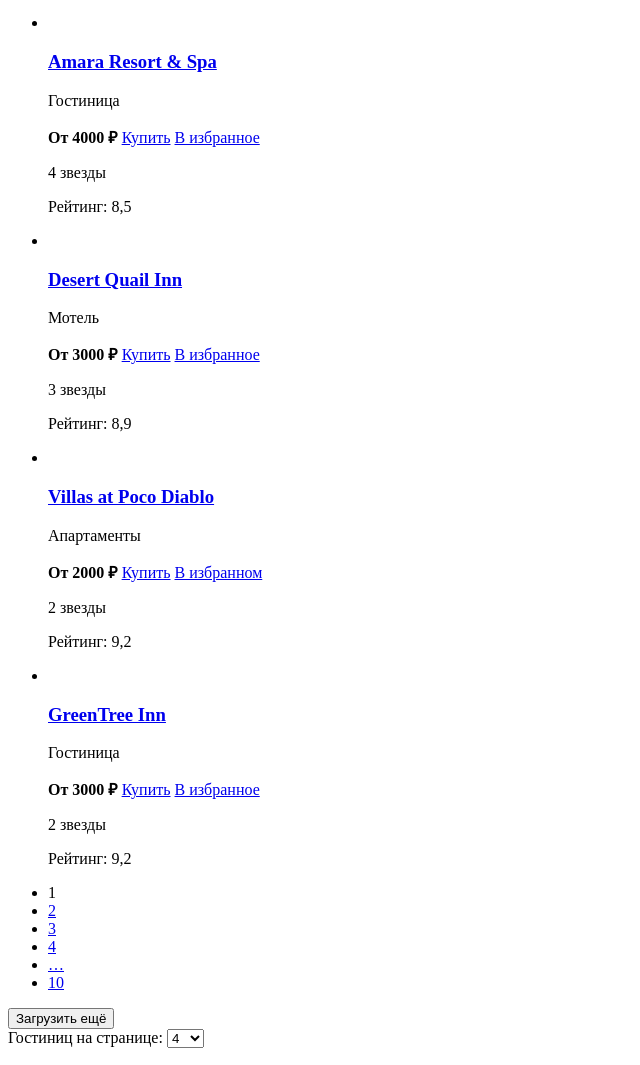
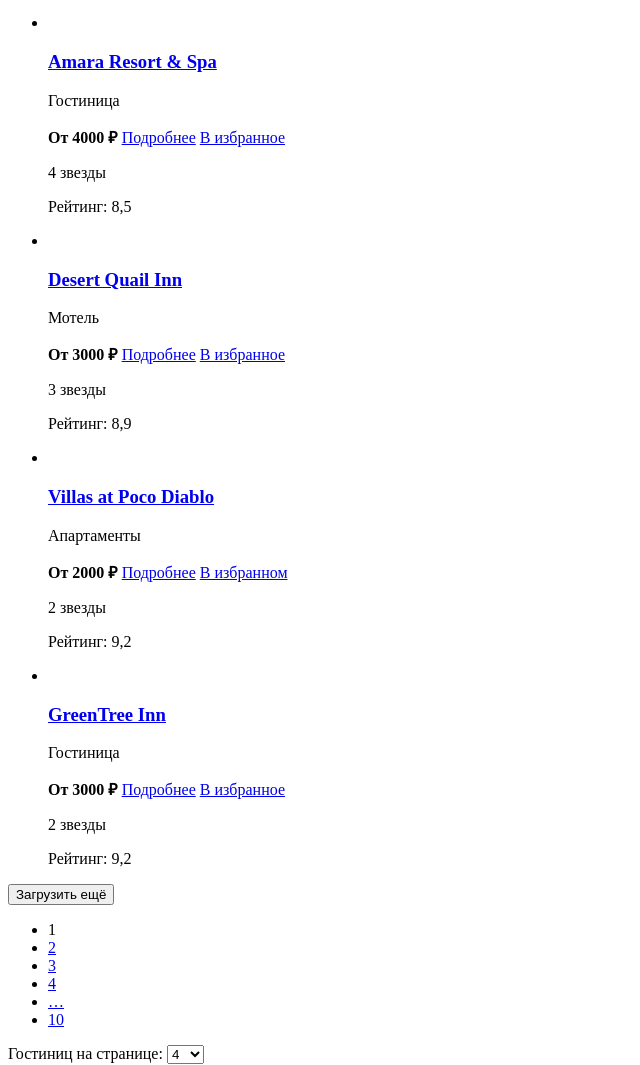
Before and after one commit to Medel51/1793321-sedona-32, a plain HTML site: page catalog.html in a window 1280 px wide. Shown: the part 786-1851 px from the top of the page, without its empty margins (0-640 px from the left). Drawn offline with Linux system fonts and the light colour scheme.

Commit message:
Делает исправления по замечаниям

```diff
--- a/catalog.html
+++ b/catalog.html
@@ -44,7 +44,7 @@
     </header>
 
     <main class="main-inner">
-      <header class="inner-header">
+      <div class="inner-header">
         <h1 class="inner-header-title">Гостиницы Седоны</h1>
         <ul class="breadcrumbs">
           <li class="breadcrumbs-item">
@@ -52,13 +52,10 @@
               <span class="visually-hidden">Главная</span>
             </a>
           </li>
-          <li class="breadcrumbs-item">
-            <a class="breadcrumbs-link">Гостиницы</a>
-          </li>
+          <li class="breadcrumbs-item">Гостиницы</li>
         </ul>
-      </header>
-
-      <section class="catalog-hotels">
+      </div>
+      <div class="catalog-hotels">
           <h2 class="visually-hidden">Список гостиниц с фильтрами</h2>
           <form class="catalog-filter" action="https://echo.htmlacademy.ru/" method="get">
             <fieldset class="catalog-filter-group">
@@ -87,7 +84,6 @@
                 </li>
               </ul>
             </fieldset>
-
             <fieldset class="catalog-filter-group">
               <legend class="catalog-filter-title">Тип жилья</legend>
               <ul class="catalog-filter-list">
@@ -114,7 +110,6 @@
                 </li>
               </ul>
             </fieldset>
-
             <fieldset class="catalog-filter-group">
               <legend class="catalog-filter-title">Стоимость, ₽</legend>
               <button class="range-toggle toggle-min" type="button">
@@ -123,19 +118,17 @@
               <button class="range-toggle toggle-max" type="button">
                 <span class="visually-hidden">Изменить максимальную цену.</span>
               </button>
-
               <label class="catalog-filter-label">
                 от <input class="catalog-filter-input" type="number" name="min-price">₽
               </label>
-
               <label class="catalog-filter-label">
                 до <input class="catalog-filter-input" type="number" name="max-price"> ₽
               </label>
             </fieldset>
-
             <button class="button" type="submit">Применить</button>
             <button class="button" type="reset">Сбросить</button>
           </form>
+      </div>
 
         <p class="sorting-form">Найдено гостиниц: 38</p>
         <form class="sorting-type">
@@ -163,7 +156,7 @@
             <a class="hotel-card-title-link" href="#"><h3 class="hotel-card-title">Amara Resort & Spa</h3></a>
             <p class="hotel-card-type">Гостиница</p>
             <b class="hotel-price">От 4000 ₽</b>
-            <a href="#" class="hotel-card-button button">Купить</a>
+            <a href="#" class="hotel-card-button button">Подробнее</a>
             <a href="#" class="hotel-card-button button">В избранное</a>
             <p class="stars stars-4"><span class="visually-hidden">4 звезды</span></p>
             <p class="hotel-rating">Рейтинг: 8,5</p>
@@ -173,7 +166,7 @@
             <a class="hotel-card-title-link" href="#"><h3 class="hotel-card-title">Desert Quail Inn</h3></a>
             <p class="hotel-card-type">Мотель</p>
             <b class="hotel-price">От 3000 ₽</b>
-            <a href="#" class="hotel-card-button button">Купить</a>
+            <a href="#" class="hotel-card-button button">Подробнее</a>
             <a href="#" class="hotel-card-button button">В избранное</a>
             <p class="stars stars-3"><span class="visually-hidden">3 звезды</span></p>
             <p class="hotel-rating">Рейтинг: 8,9</p>
@@ -183,7 +176,7 @@
             <a class="hotel-card-title-link" href="#"><h3 class="hotel-card-title">Villas at Poco Diablo</h3></a>
             <p class="hotel-card-type">Апартаменты</p>
             <b class="hotel-price">От 2000 ₽</b>
-            <a href="#" class="hotel-card-button button">Купить</a>
+            <a href="#" class="hotel-card-button button">Подробнее</a>
             <a href="#" class="hotel-card-button button">В избранном</a>
             <p class="stars stars-2"><span class="visually-hidden">2 звезды</span></p>
             <p class="hotel-rating">Рейтинг: 9,2</p>
@@ -193,13 +186,14 @@
             <a class="hotel-card-title-link" href="#"><h3 class="hotel-card-title">GreenTree Inn</h3></a>
             <p class="hotel-card-type">Гостиница</p>
             <b class="hotel-price">От 3000 ₽</b>
-            <a href="#" class="hotel-card-button button">Купить</a>
+            <a href="#" class="hotel-card-button button">Подробнее</a>
             <a href="#" class="hotel-card-button button">В избранное</a>
             <p class="stars stars-2"><span class="visually-hidden">2 звезды</span></p>
             <p class="hotel-rating">Рейтинг: 9,2</p>
           </li>
         </ul>
 
+        <button class="button pagination-show-more" type="button">Загрузить ещё</button>
         <ul class="pagination">
           <li class="pagination-item">
             <a class="pagination-link pagination-current">1</a>
@@ -220,7 +214,6 @@
             <a class="pagination-link" href="#">10</a>
           </li>
         </ul>
-        <button class="button pagination-show-more" type="button">Загрузить ещё</button>
 
         <form class="number-hotels">
           <label class="number-form" for="number">Гостиниц на странице:</label>
@@ -231,7 +224,6 @@
             <option value="16">16</option>
           </select>
         </form>
-      </section>
 
       <section class="newsletter">
         <h2 class="newsletter-title">Подпишитесь на рассылку</h2>
```
Lines whose indentation alone changed are shown as unchanged.
